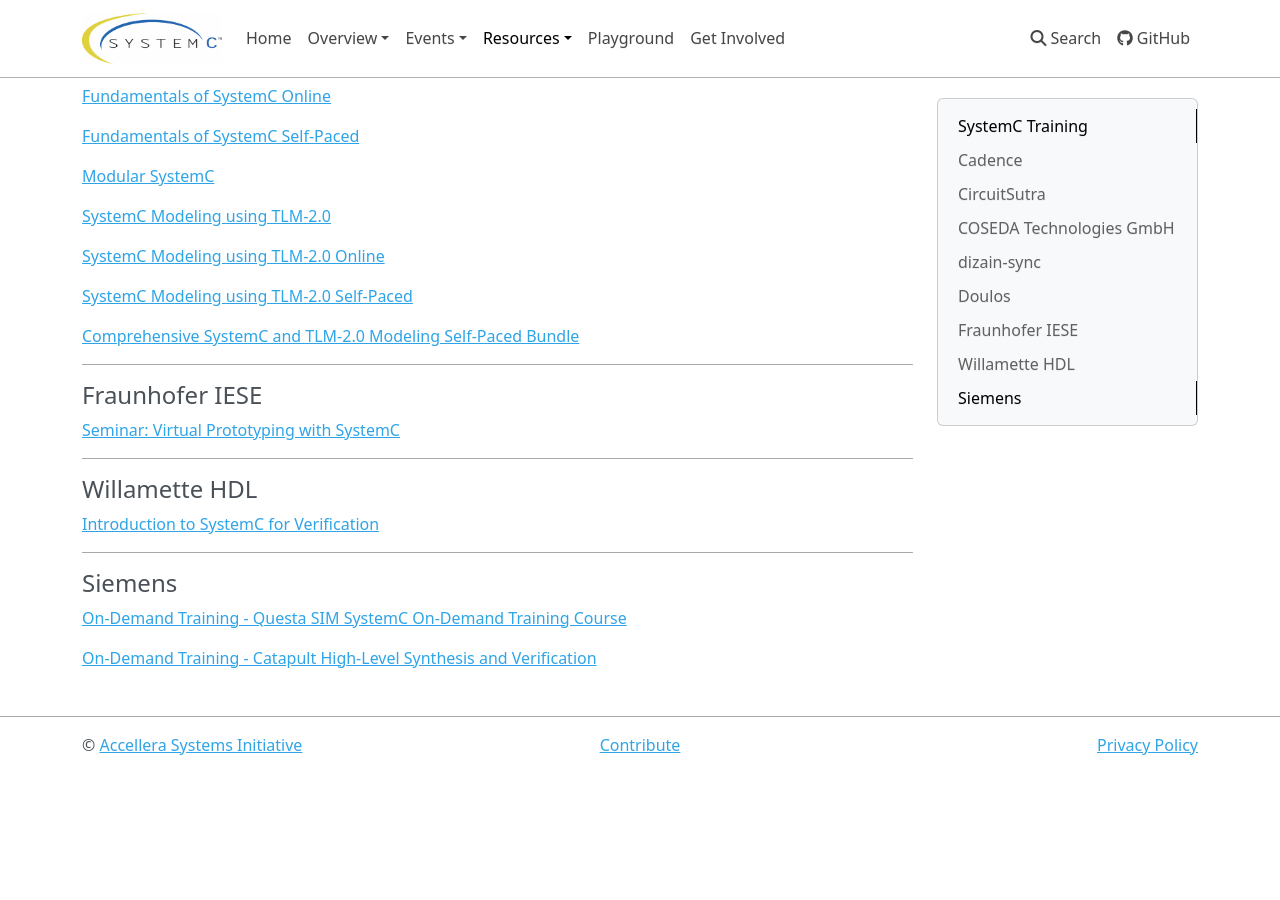
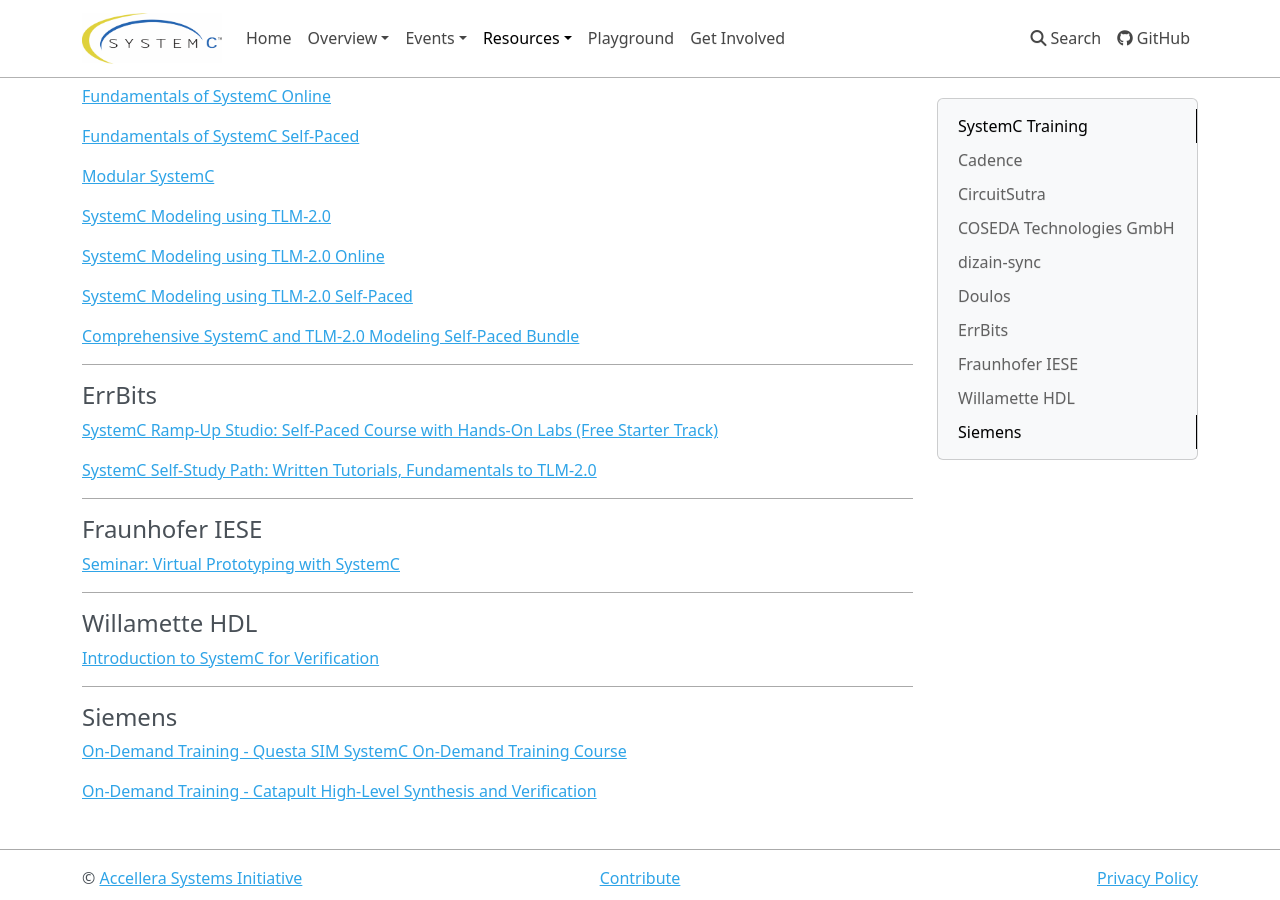
Before and after one commit to accellera-official/systemc.org, an MkDocs documentation site: the page built from docs/resources/training.md, in a window 1280 px wide and 900 px high, scrolled down 1073 px. Built offline with MkDocs 1.6.1, drawn with Linux system fonts in a browser that asks for light colours; nearby versions of some CDN libraries; before the commit the page ends 1840 px from its top, so only the background shows below that.

Commit message:
Add ErrBits to SystemC training page
ErrBits offers a self-paced SystemC course with hands-on labs
(free starter track) and a structured self-study path of written
tutorials from fundamentals to TLM-2.0.

Signed-off-by: Aditya Gaurav <support@errbits.com>

```diff
--- a/docs/resources/training.md
+++ b/docs/resources/training.md
@@ -79,6 +79,14 @@ This page gives an overview of the available SystemC training. Please [let us kn
 
 ---
 
+## ErrBits
+
+[SystemC Ramp-Up Studio: Self-Paced Course with Hands-On Labs (Free Starter Track)][errbits_training_1]
+
+[SystemC Self-Study Path: Written Tutorials, Fundamentals to TLM-2.0][errbits_training_2]
+
+---
+
 ## Fraunhofer IESE
 
 <!--[SystemC Basics][fhg_training_1]-->
@@ -145,6 +153,9 @@ This page gives an overview of the available SystemC training. Please [let us kn
 [doulos_training_15]: https://www.doulos.com/training/soc-design-and-verification/systemc-tlm-20/comprehensive-systemc-self-paced-bundle/
 [doulos_training_16]: https://www.doulos.com/training/soc-design-and-verification/systemc-tlm-20/comprehensive-systemc-and-tlm-20-modeling-self-paced-bundle/
 
+[errbits_training_1]: https://errbits.com/systemc-studio.html
+[errbits_training_2]: https://errbits.com/systemc-articles.html
+
 [fhg_training_1]: https://www.eas.iis.fraunhofer.de/en/events/trainings/systemc-basics.html
 [fhg_training_2]: https://www.iese.fraunhofer.de/en/seminare_training/virtual-prototyping.html#4
 
```
